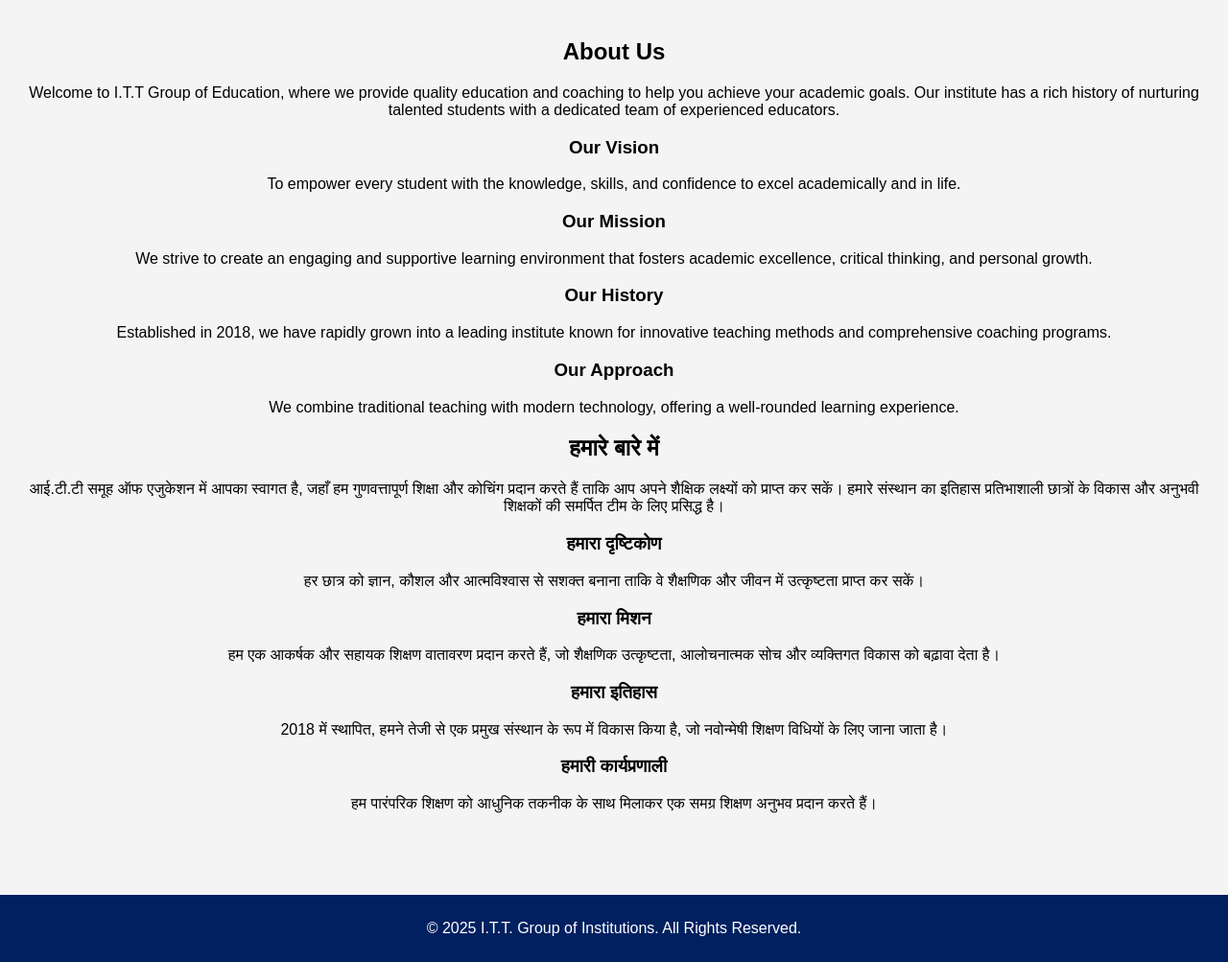
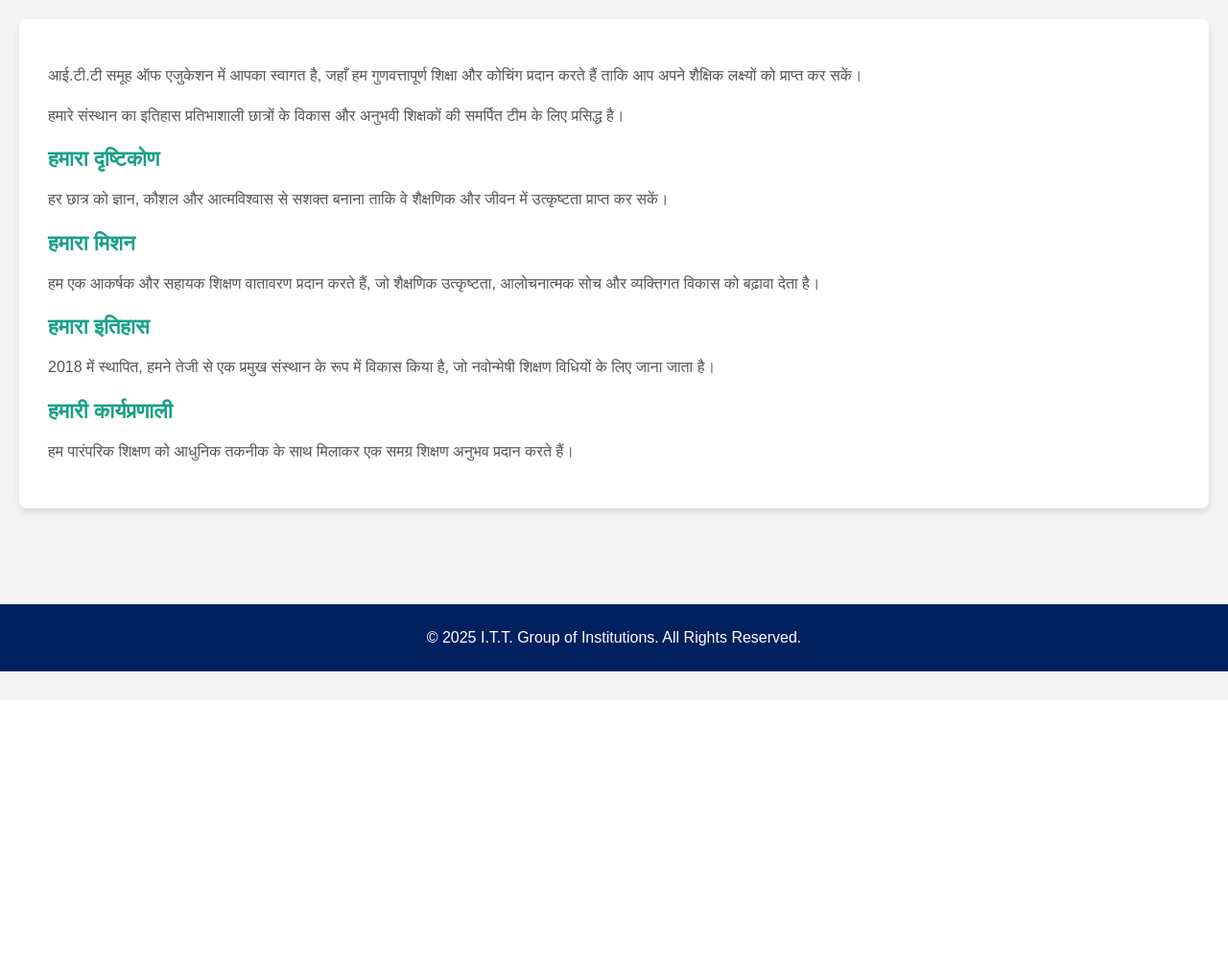
Before and after one commit to shreyansh-cs/itt, a PHP site: page /frontend/about.php in a window 1280 px wide. Shown: the part 70-1073 px from the top of the page at 96% size. After the commit the page ends 770 px from the top, so only its background shows below. Run offline with PHP 8.4, Linux system fonts and the light colour scheme; some libraries are stand-ins or nearby versions.

Commit message:
More formatting in pages

```diff
--- a/frontend/about.php
+++ b/frontend/about.php
@@ -2,10 +2,9 @@
 ob_start();
 $title = "About Us";
 ?>
-<div class="about-container">
+<div class="about">
     <!-- English Section -->
-    <section class="about-section about-en">
-      <h2>About Us</h2>
+    <!--section class="about-section">
       <p>Welcome to I.T.T Group of Education, where we provide quality education and coaching to help you achieve your academic goals. Our institute has a rich history of nurturing talented students with a dedicated team of experienced educators.</p>
       <h3>Our Vision</h3>
       <p>To empower every student with the knowledge, skills, and confidence to excel academically and in life.</p>
@@ -15,11 +14,11 @@ $title = "About Us";
       <p>Established in 2018, we have rapidly grown into a leading institute known for innovative teaching methods and comprehensive coaching programs.</p>
       <h3>Our Approach</h3>
       <p>We combine traditional teaching with modern technology, offering a well-rounded learning experience.</p>
-    </section>
+    </section-->
     <!-- Hindi Section -->
-    <section class="about-section about-hi">
-      <h2>हमारे बारे में</h2>
-      <p>आई.टी.टी समूह ऑफ एजुकेशन में आपका स्वागत है, जहाँ हम गुणवत्तापूर्ण शिक्षा और कोचिंग प्रदान करते हैं ताकि आप अपने शैक्षिक लक्ष्यों को प्राप्त कर सकें। हमारे संस्थान का इतिहास प्रतिभाशाली छात्रों के विकास और अनुभवी शिक्षकों की समर्पित टीम के लिए प्रसिद्ध है।</p>
+    <section class="about-section">
+      <p>आई.टी.टी समूह ऑफ एजुकेशन में आपका स्वागत है, जहाँ हम गुणवत्तापूर्ण शिक्षा और कोचिंग प्रदान करते हैं ताकि आप अपने शैक्षिक लक्ष्यों को प्राप्त कर सकें। </p>
+      <p> हमारे संस्थान का इतिहास प्रतिभाशाली छात्रों के विकास और अनुभवी शिक्षकों की समर्पित टीम के लिए प्रसिद्ध है।</p>
       <h3>हमारा दृष्टिकोण</h3>
       <p>हर छात्र को ज्ञान, कौशल और आत्मविश्वास से सशक्त बनाना ताकि वे शैक्षणिक और जीवन में उत्कृष्टता प्राप्त कर सकें।</p>
       <h3>हमारा मिशन</h3>
--- a/frontend/courses.php
+++ b/frontend/courses.php
@@ -7,18 +7,18 @@ $title = "Courses";
   <td class='first'>
   <a href="usernoteslist.php" class="course-link">Notes and Videos</a>
   </td>
-  <td class='second'>Comprehensive courses covering all subjects. Click here to view Notes & Video Lectures.</td>
+  <td class='second'>Comprehensive courses covering all subjects.</td>
   <tr>
   <td class='first'>
   <a href="computercoaching.php" class="course-link">Computer Coaching</a>
   </td>
-  <td class='second'>Specialized computer coaching including CCA, DCA, CFA, DTP, DOA, DCP, ADIT, ADCA, and DHT. Click for Notes.</td>
+  <td class='second'>Specialized computer coaching including CCA, DCA, CFA, DTP, DOA, DCP, ADIT, ADCA, and DHT.</td>
   </tr>
   <tr>
   <td class='first'>
   <a href="competitiveexam.php" class="course-link">Competitive Exam Preparation</a>
   </td>
-  <td class='second'>Focused coaching for competitive exams with expert guidance and study materials. Click for Notes & Videos.</td>
+  <td class='second'>Focused coaching for competitive exams with expert guidance and study materials.</td>
   </tr>
   </table>
 
--- a/frontend/css/styles.css
+++ b/frontend/css/styles.css
@@ -101,13 +101,99 @@ header .logo h1 {
     color: red;
 }
 
-.courses .first {
+/* .courses .first {
     text-align: left;
 }
 
 .courses .second {
     text-align: left;
+} */
+
+/*courses page css start */
+table.courses {
+    /*border-width: 2px;
+    border-style: dotted;
+    width: 100%;*/
+    margin-top: 30px;
+    border-collapse: collapse;
 }
+
+table.courses td {
+    text-align: left;
+    padding: 15px;
+    border-bottom: 1px solid #ddd;
+}
+
+table.courses td.first {
+    font-size: 18px;
+    font-weight: bold;
+    color: #2c3e50;
+}
+
+table.courses td.second {
+    font-size: 16px;
+    color: #7f8c8d;
+}
+
+table.courses td a.course-link {
+    text-decoration: none;
+    color: #2980b9;
+    font-weight: bold;
+    transition: color 0.3s;
+}
+
+table.courses td a.course-link:hover {
+    color: #e74c3c;
+}
+/*courses page css end */
+
+/*About page css start*/
+.about-section {
+    text-align: left;
+    background-color: #fff;
+    padding: 30px;
+    margin-bottom: 30px;
+    border-radius: 8px;
+    box-shadow: 0 4px 6px rgba(0, 0, 0, 0.1);
+}
+
+.about-section h2 {
+    font-size: 28px;
+    color: #2c3e50;
+    margin-bottom: 20px;
+}
+
+.about-section h3 {
+    font-size: 22px;
+    color: #16a085;
+    margin-top: 20px;
+    margin-bottom: 10px;
+}
+
+.about-section p {
+    font-size: 16px;
+    line-height: 1.6;
+    color: #555;
+}
+/*About page css end*/
+
+/*contact us page css start*/
+.contact-info {
+    margin-top: 40px;
+    margin-left: 40px;
+    text-align: left;
+}
+
+.contact-info p {
+    font-size: 16px;
+    color: #555;
+}
+/*contact us page css end*/
+
+/*index page css start*/
+
+/*index page css end*/
+
 
 /* Mobile Responsiveness */
 @media (max-width: 768px) {
```
Also changed, not shown: frontend/contact.php (+7 -1 lines).
